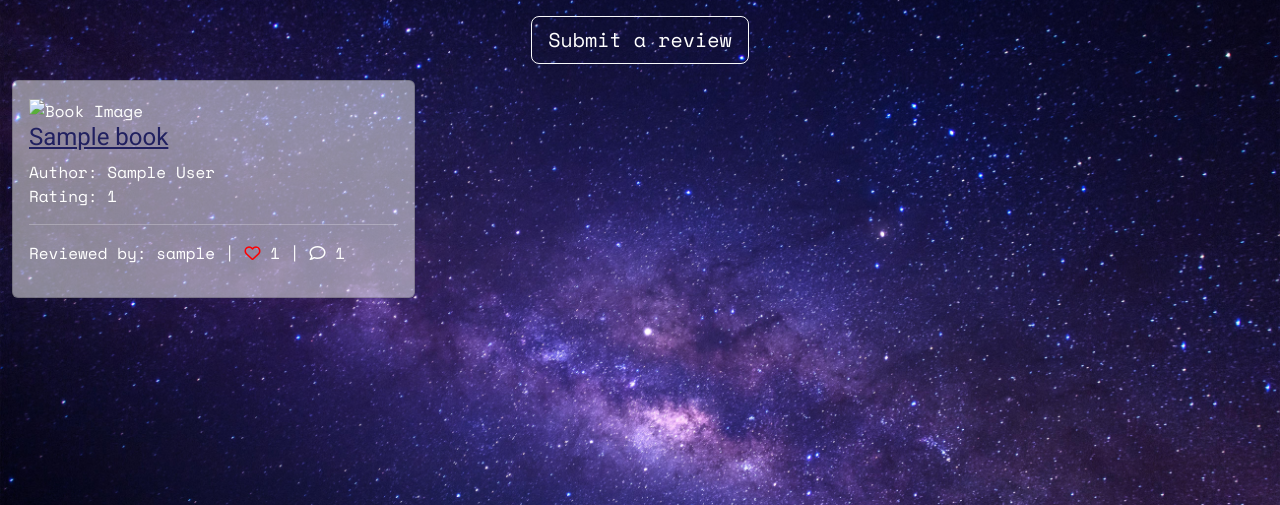
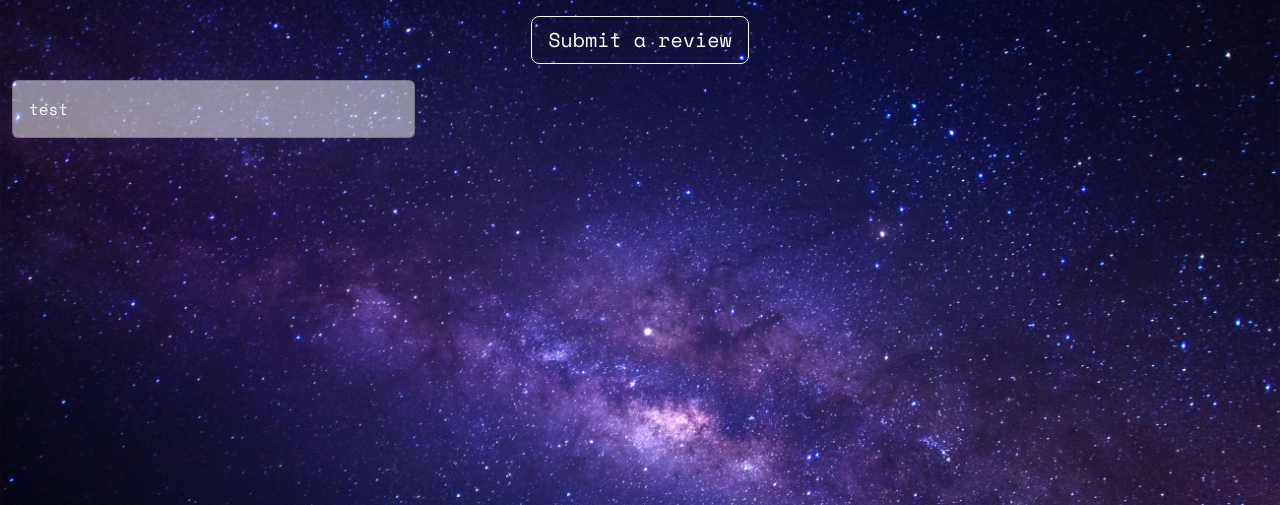
Before and after one commit to AndypSheridan/sci-fi-portal, a Django app: page /books/ in a window 1280 px wide. Shown: the part 63-568 px from the top of the page. Run offline with Django 3.2, Linux system fonts and the light colour scheme; tables that the repository leaves empty hold one stand-in row (values such as "Sample post"); some libraries are stand-ins or nearby versions.

Commit message:
Comment out code for cards in books.html

```diff
--- a/static/css/style.css
+++ b/static/css/style.css
@@ -26,6 +26,10 @@ body {
 
 .text-red {
     color: #FF0000;
+}
+
+.text-small {
+    font-size: 85%;
 }
 
 /* Navbar styling */
@@ -143,7 +147,7 @@ h4 {
 
 .book-img {
     width: 100px;
-    height: auto;
+    height: 150px;
 }
 
 .book-detail-img {
--- a/templates/books.html
+++ b/templates/books.html
@@ -28,16 +28,19 @@
                 <div class="row">
                     {% for book in book_list %}
                     <div class="col-md-4">
+
                         <div class="card mb-4 bg-opacity text-white">
                             <div class="card-body">
-                                <!-- <div class="image-container"> -->
+                                test
+                                <!-- <div class="image-container">
                                     {% if "placeholder" in book.cover_image.url %}
-                                    <img class="book-img img-fluid img-responsive" src="/static/favicon.ico"
+                                    <img class="book-img card-img-left img-fluid img-responsive" src="/static/images/default-book-image.jpeg"
                                         alt="Default Image">
                                     {% else %}
                                     <img class="card-img-left img-fluid img-responsive book-img"
                                         src="{{ book.cover_image.url }}" alt="Book Image">
                                     {% endif %}
+                                </div>
                                     <div class="image-flash">
                                         <a href="{% url 'book_detail' book.slug %}" class="book-link text-dark-blue">
                                             <h4 class="card-title text-dark-blue text-align-right">{{ book.title }}</h4>
@@ -45,8 +48,7 @@
                                         <span class="author">Author: {{ book.author }}</span>
                                         <br>
                                         <span class="rating">Rating: {{ book.rating }}</span>
-                                    </div>
-                                <!-- </div> -->
+                                </div>
                                 {% if user.is_authenticated %}
                                 {% if user.id == book.created_by.id %}
                                 <a href="{% url 'edit_book' book.pk %}" class="text-dark-blue roboto">Edit</a>
@@ -54,9 +56,9 @@
                                 {% endif %}
                                 {% endif %}
                                 <hr>
-                                <p>Reviewed by: {{ book.created_by }} | <i class="far fa-heart text-red"></i>
+                                <p class="text-small">Reviewed by: {{ book.created_by }} | <i class="far fa-heart text-red"></i>
                                     {{ book.number_of_likes }} | <i class="fa-regular fa-comment text-white"></i>
-                                    {{ book.comments.count }}</p>
+                                    {{ book.comments.count }}</p> -->
                             </div>
                         </div>
                     </div>
```
Also changed, not shown: static/images/default-book-image.jpeg (added).
